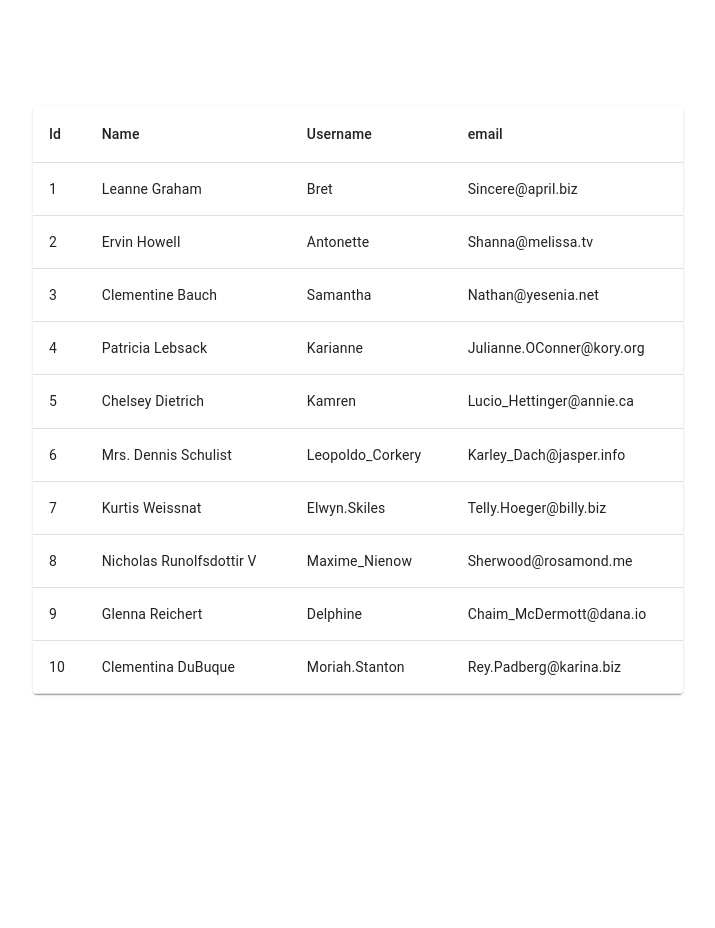
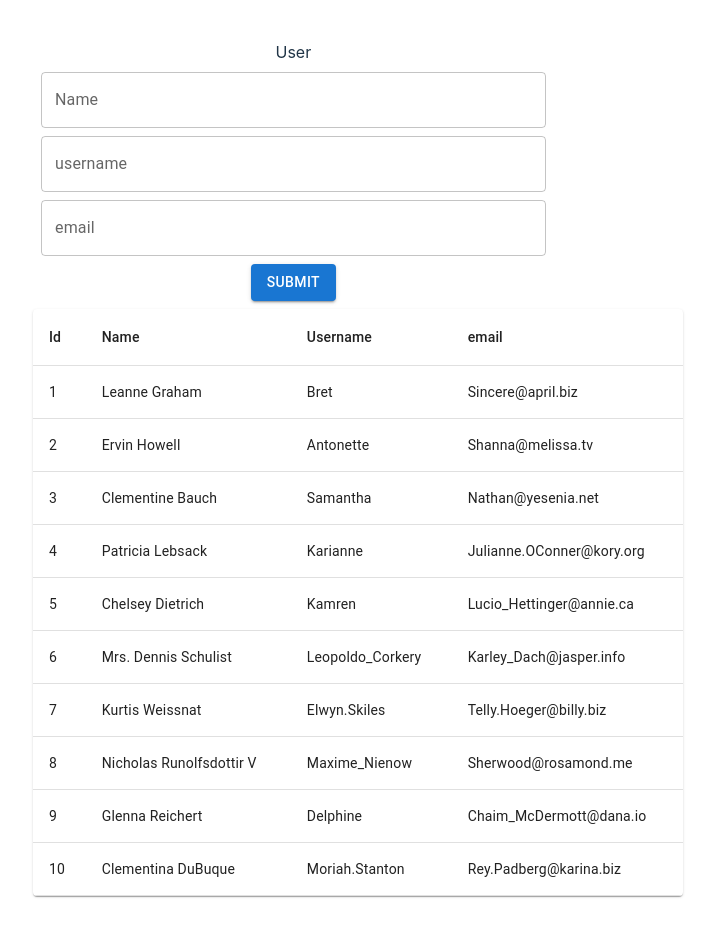
Before and after one commit to leobusar/icesi-2023b-webp-react, a React (Vite) app: page / in a window 1280 px wide. Shown: the whole page, without its empty margins (282-997 px from the left). Before the commit the page ends 800 px from the top, so only its background shows below. Built offline with nearby package versions, Linux system fonts and the light colour scheme.

Commit message:
clase ago 16

```diff
--- /dev/null
+++ b/src/components/PersonForm.jsx
@@ -0,0 +1,52 @@
+import React, { useState } from 'react'
+import PropTypes from 'prop-types'
+import { Box, Button, TextField } from '@mui/material'
+
+function PersonForm(props) {
+    const [id, setId] = useState("")
+    const [username, setUsername] = useState("")
+    const [name, setName] = useState("")
+    const [email, setEmail] = useState("")
+
+    const handleClick = () => {
+        console.log("name:", name)
+        console.log("username:", username)
+        console.log("email:", email)
+        setUsername("")
+        setName("")
+        setEmail("")
+    }
+
+  return (
+    <Box
+    component="form"
+    sx={{
+      '& > :not(style)': { m: 1, width: '50ch' },
+    }}
+    noValidate
+    autoComplete="off"
+    >
+        <div>
+            User
+        </div>
+        <div>
+            <TextField id="outlined-basic" label="Name" variant="outlined" fullWidth value={name} onChange={(e)=>{setName(e.target.value)}}/>
+        </div>
+        <div>
+            <TextField id="outlined-basic" label="username" variant="outlined" fullWidth value={username} onChange={(e)=>{setUsername(e.target.value)}}/>
+        </div>
+        <div>
+            <TextField id="outlined-basic" label="email" variant="outlined" fullWidth value={email} onChange={(e)=>{setEmail(e.target.value)}}/>
+        </div>
+        <div>
+            <Button variant="contained" onClick={handleClick}>Submit</Button>
+
+        </div>
+
+    </Box>
+  )
+}
+
+PersonForm.propTypes = {}
+
+export default PersonForm
--- a/src/components/PersonRow.jsx
+++ b/src/components/PersonRow.jsx
@@ -3,7 +3,7 @@ import { TableCell, TableRow } from '@mui/material'
 
 function PersonRow({person}) {
   return (
-    <TableRow key={person.id}>
+    <TableRow>
       <TableCell>{person.id}</TableCell>
       <TableCell>{person.name}</TableCell>
       <TableCell>{person.username}</TableCell>
--- a/src/pages/PersonList.jsx
+++ b/src/pages/PersonList.jsx
@@ -1,6 +1,8 @@
 import personList from  '../data/person.json'
 import { useState } from 'react';
 import { TableContainer, Table, TableHead, TableRow, TableCell, TableBody,Paper } from '@mui/material';
+import PersonRow from '../components/PersonRow';
+import PersonForm from '../components/PersonForm';
 
 function PersonList() {
   const [persons, setPersons] = useState(personList);
@@ -8,16 +10,17 @@ function PersonList() {
 
   const renderPersons = () => {
     return persons.map((person) =>
-    (<TableRow key={person.id}>
-      <TableCell>{person.id}</TableCell>
-      <TableCell>{person.name}</TableCell>
-      <TableCell>{person.username}</TableCell>
-      <TableCell>{person.email}</TableCell>
-    </TableRow> )
+    (<PersonRow key={person.id} person={person} />)
     )
   }
 
+  const  addPerson = (person) => {
+     persons.add(person)
+     setPersons(persons)
+  }
   return (
+    <>
+    <PersonForm />
     <TableContainer component={Paper}>
       <Table sx={{ minWidth: 650 }} aria-label="simple table">
         <TableHead>
@@ -33,6 +36,8 @@ function PersonList() {
         </TableBody>
       </Table>
     </TableContainer>
+    </>
+
   )
 }
 
```
